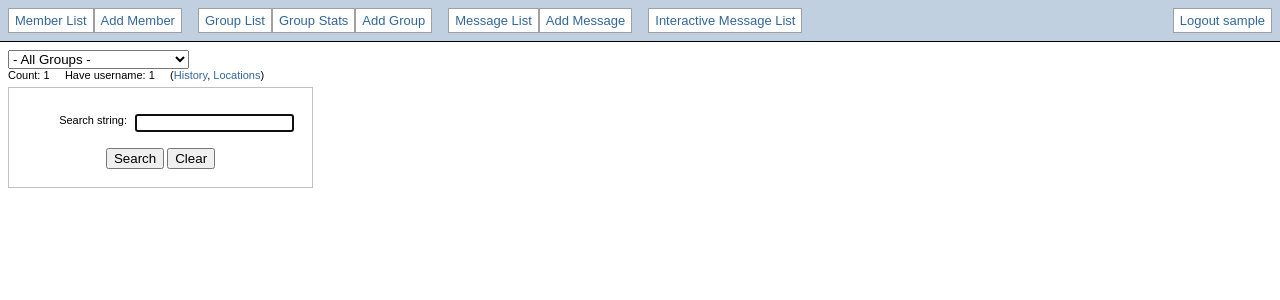
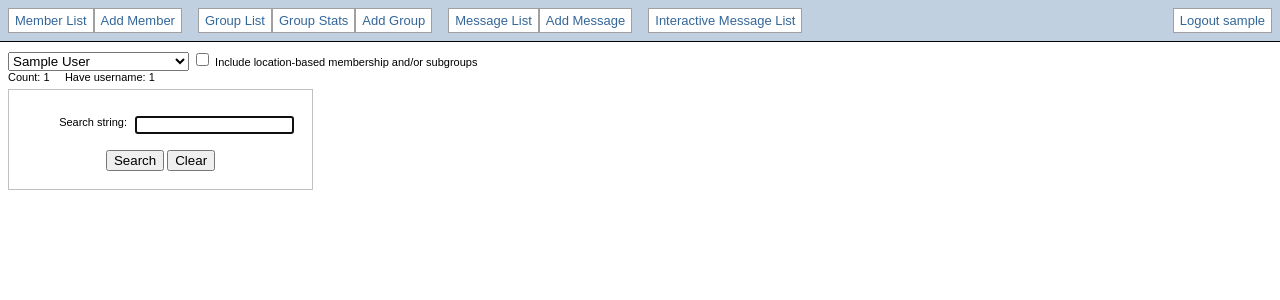
Before and after one commit to piratar/icepirate, a Django app: a page that uses templates/member/list.html in a window 1280 px wide. Shown: the top 300 px of the page. Run offline with Django 3.2, Linux system fonts and the light colour scheme; a user stored in the database is signed in; tables that the repository leaves empty hold one stand-in row (values such as "Sample post"); parts of the project's set-up code (start-up, migrations or seed data) failed here and were passed over; some libraries are stand-ins or nearby versions.

Commit message:
Bugfix: Membergroups weren't showing up in membergroup list.

```diff
--- a/templates/member/list.html
+++ b/templates/member/list.html
@@ -18,8 +18,8 @@ $(document).ready(function() {
     });
 
     // Group selection drop-down list
-    $('#group-techname, #combined').change(function() {
-        location.href = '/member/list/' + $('#group-techname').val() +
+    $('#membergroup-techname, #combined').change(function() {
+        location.href = '/member/list/' + $('#membergroup-techname').val() +
                         ($('#combined').is(':checked') ? '/combined' : '');
     });
 
@@ -31,11 +31,11 @@ $(document).ready(function() {
     <!-- CSV: Disabled to reduce risk and exposure, but may be redesigned in the future. -->
     <button type="button" id="export-csv">{% trans 'Export to CSV' %}</button>
     {% endcomment %}
-    {% if groups.count or location_codes.count %}
-    <select id="group-techname">
+    {% if membergroups.count or location_codes.count %}
+    <select id="membergroup-techname">
         <option value="">{% trans '- All Groups -' %}</option>
-        {% for group in groups %}
-            <option value="{{ group.techname }}" {% if group.techname == group_techname %}selected="1"{% endif %}>{{ group }}</option>
+        {% for membergroup in membergroups %}
+            <option value="{{ membergroup.techname }}" {% if membergroup.techname == membergroup_techname %}selected="1"{% endif %}>{{ membergroup }}</option>
         {% endfor %}
         <option value="">----</option>
         {% for lc in location_codes %}
@@ -43,8 +43,8 @@ $(document).ready(function() {
         {% endfor %}
     </select>
     {% endif %}
-    {% if group %}
-        {% if combined or group.auto_subgroups.count or group.auto_locations.count %}
+    {% if membergroup %}
+        {% if combined or membergroup.auto_subgroups.count or group.auto_locations.count %}
             <input type=checkbox id="combined"{% if combined %}checked{% endif %}>
             {% trans "Include location-based membership and/or subgroups" %}
         {% endif %}
@@ -59,7 +59,7 @@ $(document).ready(function() {
         <span class="stats-label">{% trans 'Have username' %}:</span>
         <span class="stats-value">{{ have_username_count }}</span>
         &nbsp; &nbsp;
-        {% if not group_techname and not location_code %}
+        {% if not membergroup_techname and not location_code %}
         (<a href="/member/count">{% trans 'History' %}</a>,
          <a href="/member/count/location/">{% trans 'Locations' %}</a>)
         {% endif %}
```
